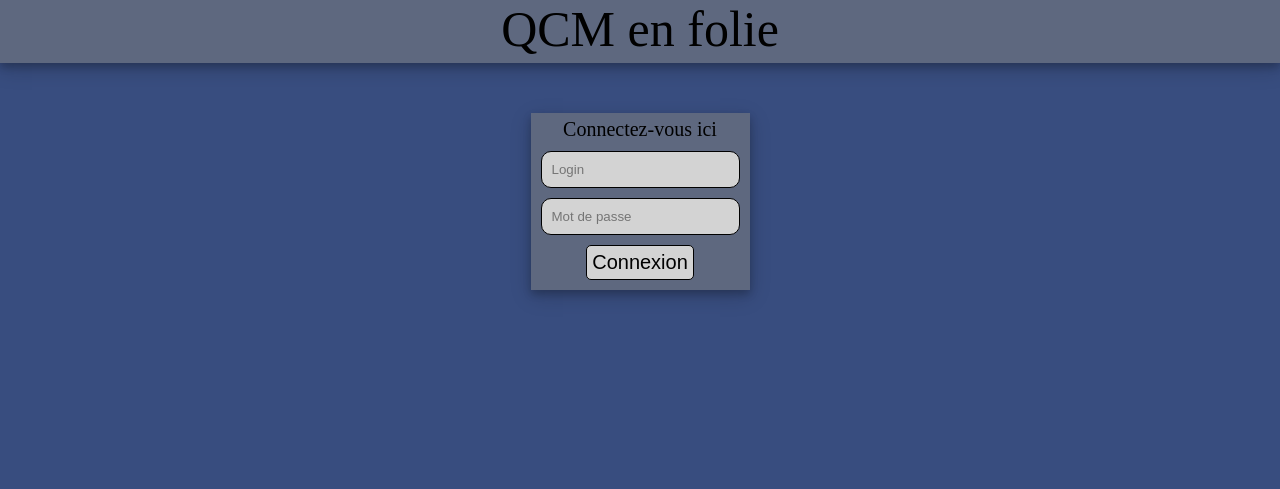
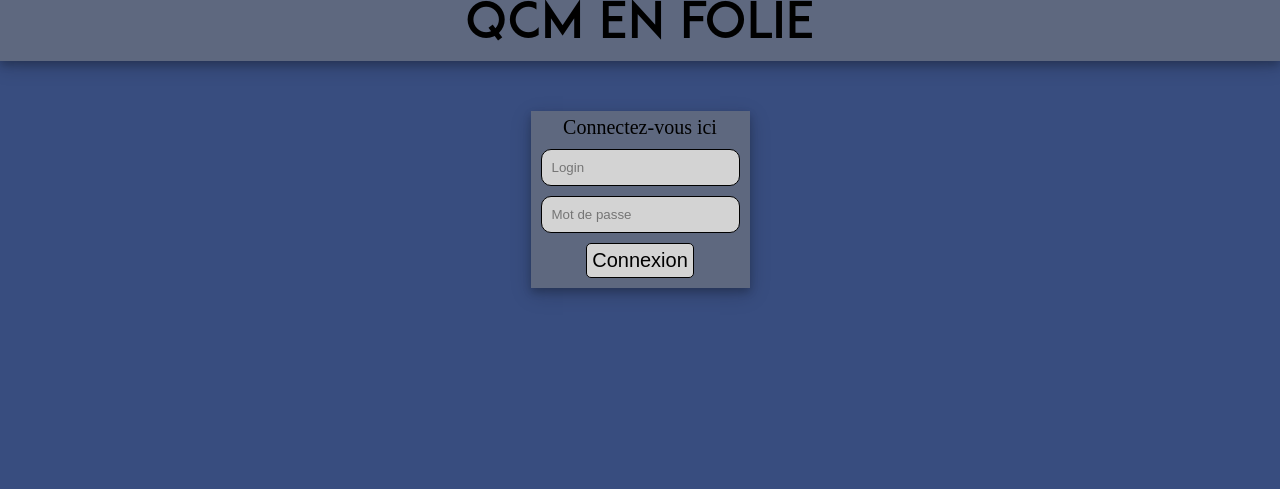
Before and after one commit to LeBorgne01/SiteQCM, a PHP site: page / in a window 1280 px wide. Shown: the top 489 px of the page. Run offline with PHP 8.4, Linux system fonts and the light colour scheme.

Commit message:
modif affichage index

```diff
--- a/style/style.css
+++ b/style/style.css
@@ -1,5 +1,8 @@
 @font-face{
-	font-family:
+	font-family: 'adam';
+	src: url('../polices/adam.otf') format('truetype');
+	font-weight: normal;
+	font-style: normal;
 }
 
 html
@@ -21,9 +24,9 @@
 {
 	background-color: #5E687F;
 	text-align: center;
-	font:arial;
+	font-family:adam, sans serif;
 	font-size: 50px;
-	padding-bottom: 5px;
+	padding-bottom: 10px;
 	box-shadow: 0 4px 8px 0 rgba(0, 0, 0, 0.2), 0 6px 20px 0 rgba(0, 0, 0, 0.19);
 }
 
```
